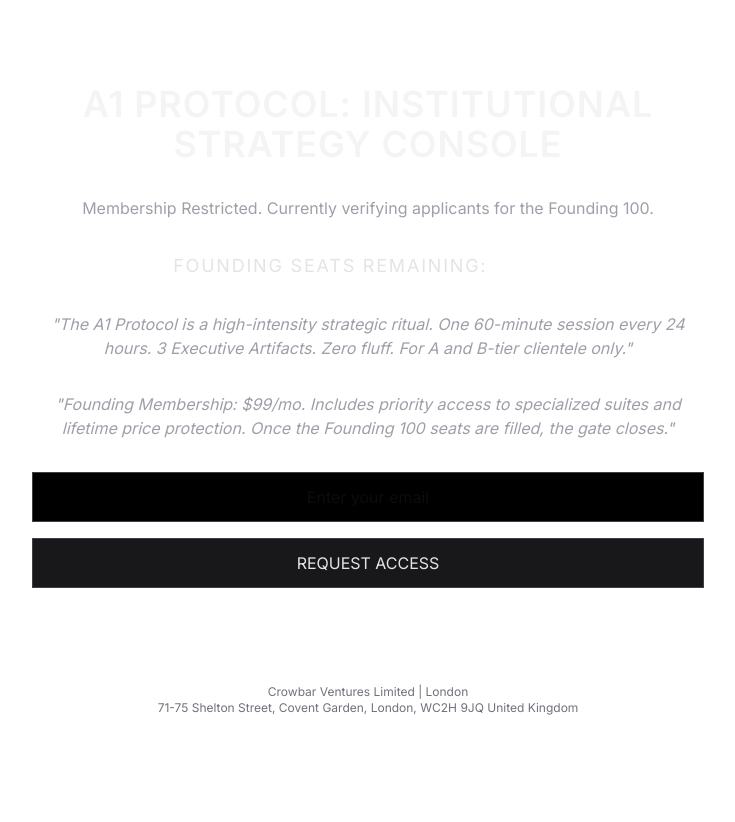
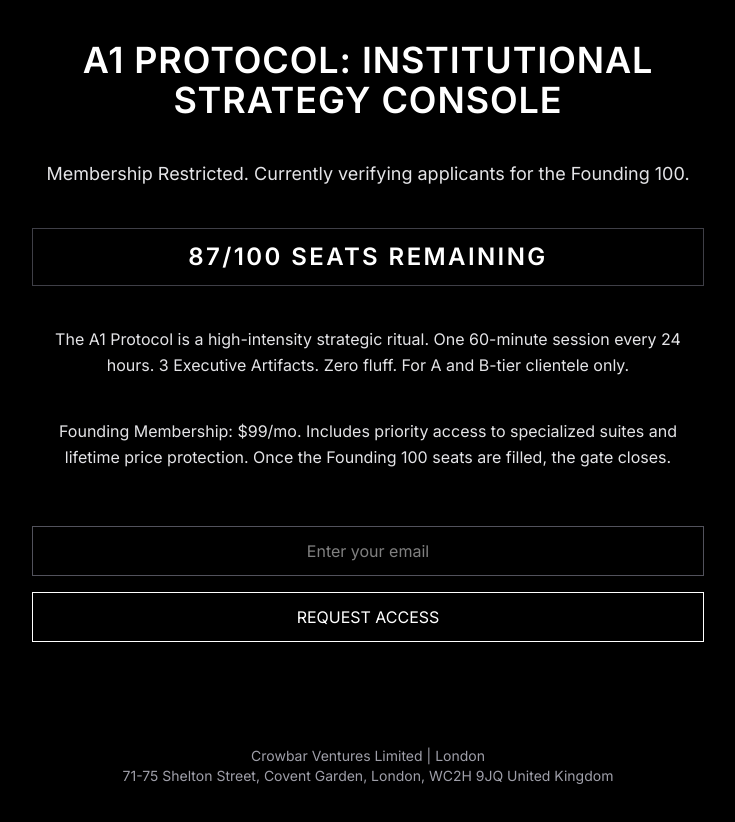
Before and after one commit to kanbanfeed/A1Protocol, a Next.js app: page / in a window 1280 px wide. Shown: the top 822 px of the page, without its empty margins (272-1007 px from the left). Before the commit the page ends 800 px from the top, so only its background shows below. Built offline with nearby package versions, Linux system fonts and the light colour scheme.

Commit message:
Home page with waiting leads updated

```diff
--- a/app/page.tsx
+++ b/app/page.tsx
@@ -24,40 +24,45 @@ export default function Home() {
   };
 
   return (
-    <main className="min-h-screen flex items-center justify-center px-6 py-10">
-      <div className="max-w-2xl text-center space-y-8">
+    <main className="min-h-screen flex items-center justify-center px-6 py-10 bg-black">
+      <div className="max-w-2xl text-center space-y-10">
 
-        <h1 className="text-3xl md:text-4xl font-semibold tracking-wide text-zinc-100">
+        {/* HEADLINE */}
+        <h1 className="text-3xl md:text-4xl font-semibold tracking-wide text-white">
           A1 PROTOCOL: INSTITUTIONAL STRATEGY CONSOLE
         </h1>
 
-        <p className="text-zinc-400">
+        {/* SUB HEADLINE */}
+        <p className="text-zinc-200 text-base md:text-lg">
           Membership Restricted. Currently verifying applicants for the Founding 100.
         </p>
 
-        <p className="text-zinc-200 text-lg tracking-widest">
-          FOUNDING SEATS REMAINING: <span className="text-white">87/100</span>
-        </p>
+        {/* SEAT COUNTER - STRONG VISIBILITY */}
+        <div className="text-xl md:text-2xl font-semibold tracking-widest text-white border border-zinc-700 py-3">
+          87/100 SEATS REMAINING
+        </div>
 
-        <blockquote className="text-zinc-400 italic">
-          "The A1 Protocol is a high-intensity strategic ritual. One 60-minute
+        {/* PROPOSITION */}
+        <blockquote className="text-zinc-200 leading-relaxed">
+          The A1 Protocol is a high-intensity strategic ritual. One 60-minute
           session every 24 hours. 3 Executive Artifacts. Zero fluff. For A and
-          B-tier clientele only."
+          B-tier clientele only.
         </blockquote>
 
-        <blockquote className="text-zinc-400 italic">
-          "Founding Membership: $99/mo. Includes priority access to specialized
+        {/* MEMBERSHIP */}
+        <blockquote className="text-zinc-200 leading-relaxed">
+          Founding Membership: $99/mo. Includes priority access to specialized
           suites and lifetime price protection. Once the Founding 100 seats are
-          filled, the gate closes."
+          filled, the gate closes.
         </blockquote>
 
         {!success ? (
-          <form onSubmit={handleSubmit} className="space-y-4">
+          <form onSubmit={handleSubmit} className="space-y-4 pt-4">
             <input
               type="email"
               required
               placeholder="Enter your email"
-              className="w-full bg-black border border-zinc-700 px-4 py-3 text-center focus:outline-none focus:border-zinc-500"
+              className="w-full bg-black border border-zinc-600 px-4 py-3 text-center text-white focus:outline-none focus:border-white"
               value={email}
               onChange={(e) => setEmail(e.target.value)}
             />
@@ -65,20 +70,21 @@ export default function Home() {
             <button
               type="submit"
               disabled={loading}
-              className="w-full border border-zinc-700 bg-zinc-900 py-3 text-zinc-200 hover:bg-zinc-800 transition"
+              className="w-full border border-white bg-black py-3 text-white hover:bg-zinc-900 transition"
             >
               {loading ? "Processing..." : "REQUEST ACCESS"}
             </button>
           </form>
         ) : (
-          <p className="text-zinc-200">
+          <p className="text-white pt-4">
             Application Received. If your profile meets the Protocol criteria,
             an Initiation Link will be dispatched to this email. Seats are
             filled in order of verification.
           </p>
         )}
 
-        <footer className="pt-16 text-xs text-zinc-500">
+        {/* FOOTER */}
+        <footer className="pt-16 text-sm text-zinc-400">
           <p>Crowbar Ventures Limited | London</p>
           <p>
             71-75 Shelton Street, Covent Garden, London, WC2H 9JQ United
```
